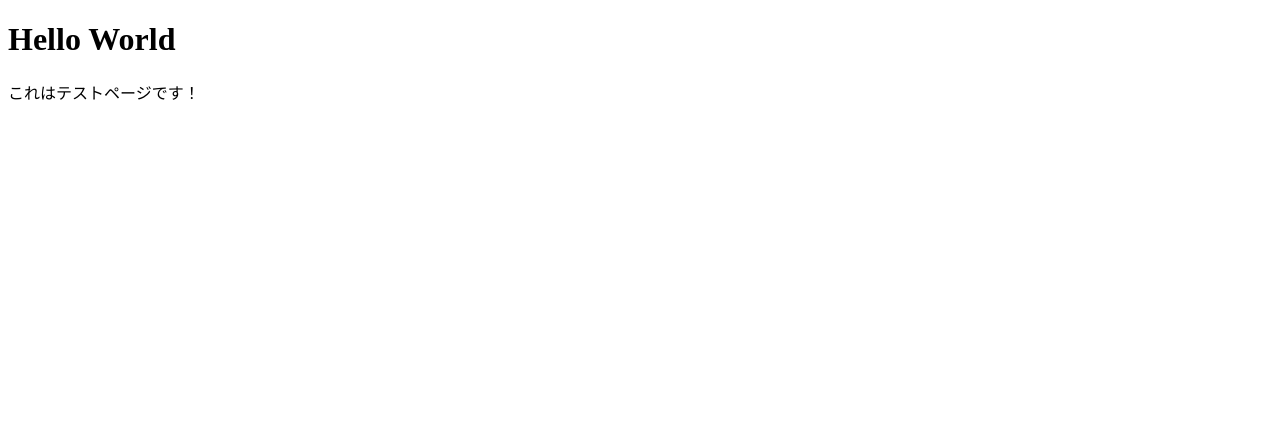
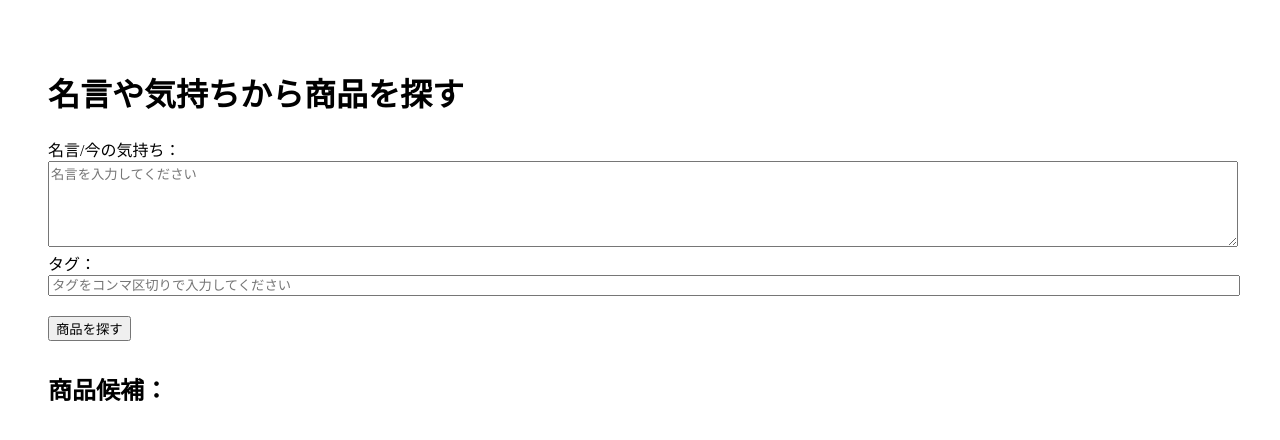
Before and after one commit to kotobabiki/quote-product-finder, a Next.js app: page / in a window 1280 px wide. Shown: the top 440 px of the page. Built offline with nearby package versions, Linux system fonts and the light colour scheme.

Commit message:
feat: 名言検索ページに差し替え

```diff
--- a/src/app/page.tsx
+++ b/src/app/page.tsx
@@ -1,8 +1,73 @@
+'use client';
+
+import { useState } from 'react';
+import { searchAmazonProducts } from '../services/amazonProductsSearch';
+
 export default function Home() {
+  const [quote, setQuote] = useState('');
+  const [tags, setTags] = useState('');
+  const [products, setProducts] = useState<any[]>([]);
+  const [loading, setLoading] = useState(false);
+  const [error, setError] = useState('');
+
+  const handleSearch = async () => {
+    try {
+      setLoading(true);
+      setError('');
+      const results = await searchAmazonProducts(quote);
+      setProducts(results);
+    } catch (err) {
+      console.error(err);
+      setError('商品検索に失敗しました');
+    } finally {
+      setLoading(false);
+    }
+  };
+
   return (
-    <div>
-      <h1>Hello World</h1>
-      <p>これはテストページです！</p>
+    <div style={{ padding: '40px' }}>
+      <h1>名言や気持ちから商品を探す</h1>
+
+      <div>
+        <label>名言/今の気持ち：</label>
+        <textarea
+          value={quote}
+          onChange={(e) => setQuote(e.target.value)}
+          placeholder="名言を入力してください"
+          style={{ width: '100%', height: '80px' }}
+        />
+      </div>
+
+      <div>
+        <label>タグ：</label>
+        <input
+          value={tags}
+          onChange={(e) => setTags(e.target.value)}
+          placeholder="タグをコンマ区切りで入力してください"
+          style={{ width: '100%' }}
+        />
+      </div>
+
+      <button onClick={handleSearch} style={{ marginTop: '20px' }}>
+        商品を探す
+      </button>
+
+      {loading && <p>検索中です...</p>}
+      {error && <p style={{ color: 'red' }}>{error}</p>}
+
+      <div style={{ marginTop: '30px' }}>
+        <h2>商品候補：</h2>
+        {products.map((product, index) => (
+          <div key={index} style={{ marginBottom: '20px', padding: '10px', border: '1px solid #ccc', borderRadius: '8px' }}>
+            <img src={product.image} alt="商品画像" style={{ width: '100px', height: '100px', objectFit: 'cover' }} />
+            <div>
+              <a href={product.url} target="_blank" rel="noopener noreferrer" style={{ fontWeight: 'bold', textDecoration: 'none', color: 'blue' }}>
+                {product.title}
+              </a>
+            </div>
+          </div>
+        ))}
+      </div>
     </div>
   );
 }
```
